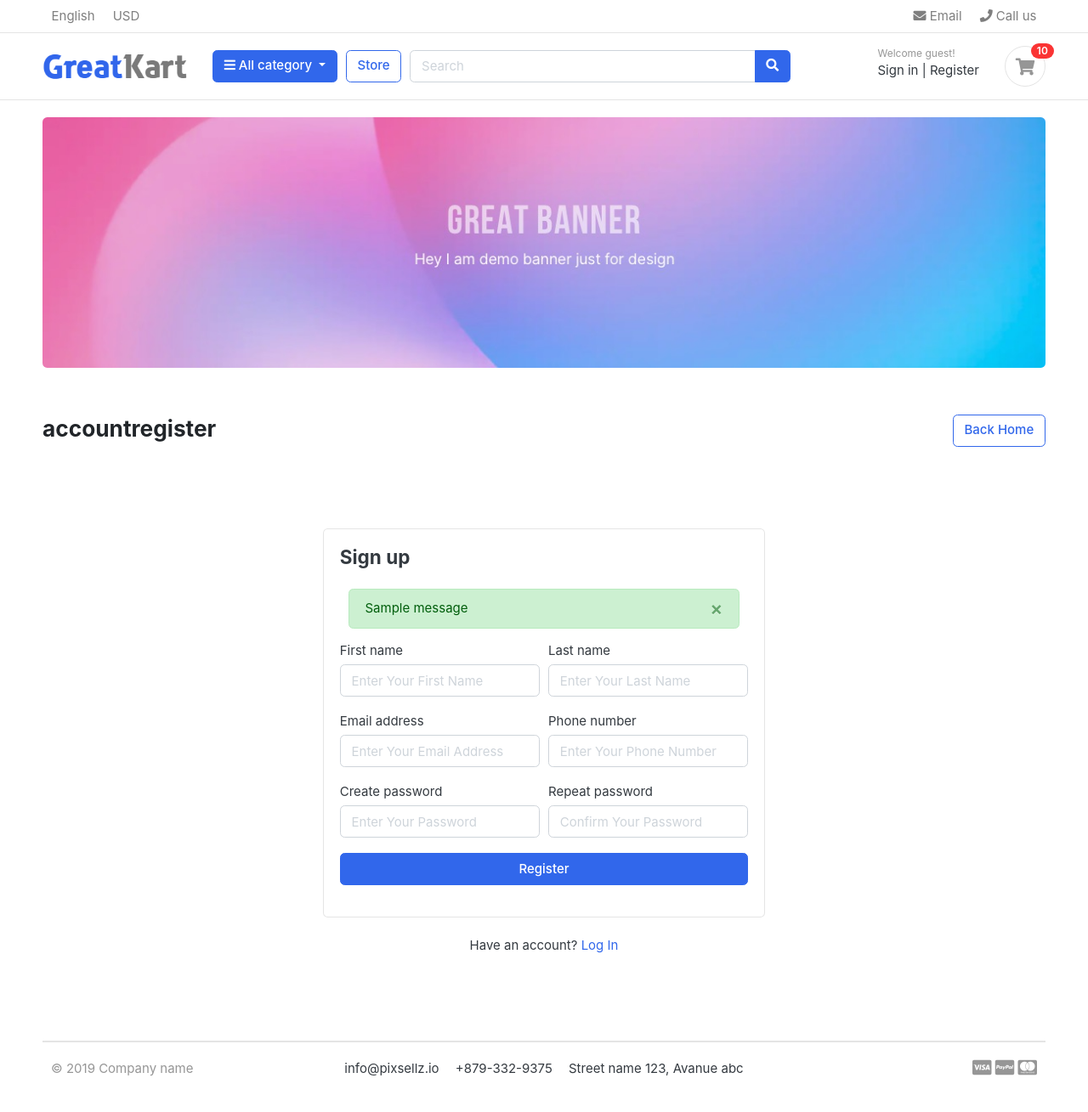
After one commit to kiyarash69/d_ecommerce, a Django app: page /account/register in a window 1280 px wide. The commit adds this page. Shown: the whole page at 85% size. Run offline with Django 3.2, Linux system fonts and the light colour scheme; tables that the repository leaves empty hold one stand-in row (values such as "Sample post"); one stand-in notice (Sample message) is shown; some libraries are stand-ins or nearby versions; some web fonts are replaced.

Commit message:
I have added the Registration

```diff
--- /dev/null
+++ b/accounts/forms.py
@@ -0,0 +1,31 @@
+from django import forms
+from . import models
+
+class RegisterationForm(forms.ModelForm):
+    password = forms.CharField(widget=forms.PasswordInput(attrs={
+        'placeholder': 'Enter Your Password'
+    }))
+    confirm_password = forms.CharField(widget=forms.PasswordInput(attrs={
+        'placeholder': 'Confirm Your Password'
+    }))
+
+    class Meta:
+        model = models.Account
+        fields = ['first_name', 'last_name', 'email', 'phone_number', 'password']
+
+    def clean(self):
+        cleaned_data = super().clean()
+        password = cleaned_data.get('password')
+        confirm_password = cleaned_data.get('confirm_password')
+
+        if password != confirm_password:
+            raise forms.ValidationError("Passwords do not match.")
+
+    def __init__(self, *args, **kwargs):
+        super().__init__(*args, **kwargs)
+        self.fields['first_name'].widget.attrs['placeholder'] = 'Enter Your First Name'
+        self.fields['last_name'].widget.attrs['placeholder'] = 'Enter Your Last Name'
+        self.fields['email'].widget.attrs['placeholder'] = 'Enter Your Email Address'
+        self.fields['phone_number'].widget.attrs['placeholder'] = 'Enter Your Phone Number'
+        for field in self.fields:
+            self.fields[field].widget.attrs['class'] = 'form-control'
--- a/accounts/models.py
+++ b/accounts/models.py
@@ -47,7 +47,7 @@
     USERNAME_FIELD = 'email'
     REQUIRED_FIELDS = ['username' , 'first_name' , 'last_name']
 
-    object = MyAccountManager()
+    objects = MyAccountManager()
 
     # required
     date_joined = models.DateTimeField(auto_now_add=True)
--- /dev/null
+++ b/accounts/urls.py
@@ -0,0 +1,8 @@
+from django.urls import path
+from . import views
+
+app_name = 'account_app'
+urlpatterns = [
+    path('register', views.RegisterClassBaseView.as_view(), name='register'),
+
+]
--- a/accounts/views.py
+++ b/accounts/views.py
@@ -1,3 +1,44 @@
-from django.shortcuts import render
+from django.shortcuts import render, redirect
+from django.views.generic import View
+from . import forms
+from . import models
+from django.http import HttpResponse
+from django.contrib import messages
 
-# Create your views here.
+class RegisterClassBaseView(View):
+    def get(self, request):
+        form = forms.RegisterationForm()
+        context = {
+            "form": form
+        }
+        return render(request, 'account/register.html', context)
+
+    def post(self, request):
+        form = forms.RegisterationForm(request.POST)
+        if form.is_valid():
+
+            first_name = form.cleaned_data['first_name']
+            last_name = form.cleaned_data['last_name']
+            email = form.cleaned_data['email']
+            username = email.split('@')[0]
+            phone_number = form.cleaned_data['phone_number']
+            password = form.cleaned_data['password']
+
+            # Creating the user
+            user = models.Account.objects.create_user(
+                first_name=first_name,
+                last_name=last_name,
+                email=email,
+                username=username,
+                password=password
+            )
+            user.phone_number = phone_number
+            user.save()
+            messages.success(request , "Registration Successful")
+            return redirect('account_app:register')
+        else :
+
+            context = {
+                "form": form
+            }
+            return render (request , 'account/register.html' , context)
--- a/d_ecommerce/urls.py
+++ b/d_ecommerce/urls.py
@@ -9,4 +9,5 @@
     path('', views.home, name='home'),  # Root URL mapped to home view
     path('product/', include('store.urls')),  # Including store.urls for product
     path('cart/', include('cart.urls')),  # Including cart.urls for cart
+    path('account/', include('accounts.urls')),  # Including account.urls for register and login etc .
 ] + static(settings.MEDIA_URL, document_root=settings.MEDIA_ROOT)  # Serving media files
--- a/static/js/script.js
+++ b/static/js/script.js
@@ -57,3 +57,8 @@
 
 });
 // jquery end
+
+
+// setTimeout(function(){
+//   $('#message').fadeOut('slow')
+// } , 3000)
--- /dev/null
+++ b/templates/account/register.html
@@ -0,0 +1,101 @@
+{% extends 'base.html' %}
+
+{% block content %}
+    <section class="section-content padding-y">
+
+        <!-- ============================ COMPONENT REGISTER   ================================= -->
+        <div class="card mx-auto" style="max-width:520px; margin-top:40px;">
+            <article class="card-body">
+                <header class="mb-4"><h4 class="card-title">Sign up</h4></header>
+
+                {% include 'includes/alert_message.html' %}
+
+                <form action="{% url 'account_app:register' %}" method="post">
+                    {% csrf_token %}
+
+                    <div class="form-row">
+                        <div class="col form-group">
+                            <label>First name</label>
+                            {{ form.first_name }}
+                            {% if form.first_name.errors %}
+                                <div class="text-danger">
+                                    {{ form.first_name.errors|join:", " }}
+                                </div>
+                            {% endif %}
+                        </div> <!-- form-group end.// -->
+
+                        <div class="col form-group">
+                            <label>Last name</label>
+                            {{ form.last_name }}
+                            {% if form.last_name.errors %}
+                                <div class="text-danger">
+                                    {{ form.last_name.errors|join:", " }}
+                                </div>
+                            {% endif %}
+                        </div> <!-- form-group end.// -->
+                    </div> <!-- form-row end.// -->
+
+                    <div class="form-row">
+                        <div class="col form-group">
+                            <label>Email address</label>
+                            {{ form.email }}
+                            {% if form.email.errors %}
+                                <div class="text-danger">
+                                    {{ form.email.errors|join:", " }}
+                                </div>
+                            {% endif %}
+                        </div> <!-- form-group end.// -->
+
+                        <div class="col form-group">
+                            <label>Phone number</label>
+                            {{ form.phone_number }}
+                            {% if form.phone_number.errors %}
+                                <div class="text-danger">
+                                    {{ form.phone_number.errors|join:", " }}
+                                </div>
+                            {% endif %}
+                        </div> <!-- form-group end.// -->
+                    </div> <!-- form-row end.// -->
+
+                    <div class="form-row">
+                        <div class="form-group col-md-6">
+                            <label>Create password</label>
+                            {{ form.password }}
+                            {% if form.password.errors %}
+                                <div class="text-danger">
+                                    {{ form.password.errors|join:", " }}
+                                </div>
+                            {% endif %}
+                        </div> <!-- form-group end.// -->
+
+                        <div class="form-group col-md-6">
+                            <label>Repeat password</label>
+                            {{ form.confirm_password }}
+                            {% if form.confirm_password.errors %}
+                                <div class="text-danger">
+                                    {{ form.confirm_password.errors|join:", " }}
+                                </div>
+                            {% endif %}
+                        </div> <!-- form-group end.// -->
+                    </div>
+
+                    {% if form.non_field_errors %}
+                        <div class="alert alert-danger">
+                            <i class="fa fa-exclamation-circle"></i> {{ form.non_field_errors }}
+                        </div>
+                    {% endif %}
+
+                    <div class="form-group">
+                        <button type="submit" class="btn btn-primary btn-block"> Register</button>
+                    </div> <!-- form-group// -->
+                </form>
+
+            </article><!-- card-body.// -->
+        </div> <!-- card .// -->
+        <p class="text-center mt-4">Have an account? <a href="">Log In</a></p>
+        <br><br>
+        <!-- ============================ COMPONENT REGISTER  END.// ================================= -->
+
+    </section>
+    <!-- ========================= SECTION CONTENT END// ========================= -->
+{% endblock %}
--- /dev/null
+++ b/templates/includes/alert_message.html
@@ -0,0 +1,13 @@
+{% if messages %}
+    {% for message in messages %}
+        <div id="message" class="container">
+            <div class="alert alert-{{ message.tags|default:'info' }} alert-dismissible fade show" role="alert">
+                <button type="button" class="close" data-dismiss="alert" aria-label="Close">
+                    <span aria-hidden="true">&times;</span>
+                </button>
+                {% if message.level == 40 %} <strong>Important:</strong> {% endif %}
+                {{ message }}
+            </div>
+        </div>
+    {% endfor %}
+{% endif %}
--- a/templates/includes/navbar.html
+++ b/templates/includes/navbar.html
@@ -50,7 +50,7 @@
 
                 <a href="{% url 'store_app:products_page' %}" class="btn btn-outline-primary">Store</a>
                 <div class="col-lg  col-md-6 col-sm-12 col">
-                    <form action="{% url 'store_app:search' %}" class="search" method="post" >
+                    <form action="{% url 'store_app:search' %}" class="search" method="post">
                         {% csrf_token %}
                         <div class="input-group w-100">
                             <input name="keyword" type="text" class="form-control" style="width:60%;"
@@ -71,7 +71,7 @@
                             <small class="title text-muted">Welcome guest!</small>
                             <div>
                                 <a href="./signin.html">Sign in</a> <span class="dark-transp"> | </span>
-                                <a href="./register.html"> Register</a>
+                                <a href="{% url 'account_app:register' %}"> Register</a>
                             </div>
                         </div>
                         <a href="{% url 'cart_app:product_cart' %}" class="widget-header pl-3 ml-3">
@@ -105,6 +105,12 @@
     <div class="container">
 
         <header class="section-heading">
-            <a href="./store.html" class="btn btn-outline-primary float-right">See all</a>
-            <h3 class="section-title">Popular products</h3>
+            {% if request.path == '/' %}
+
+            {% else %}
+                <a href="{% url 'home' %}" class="btn btn-outline-primary float-right">Back Home</a>
+            {% endif %}
+            <h3 class="section-title">{{ request.path|cut:'/' }}</h3>
+
+
         </header><!-- sect-heading -->
```
Also changed, not shown: d_ecommerce/settings.py (+8 -0 lines).
